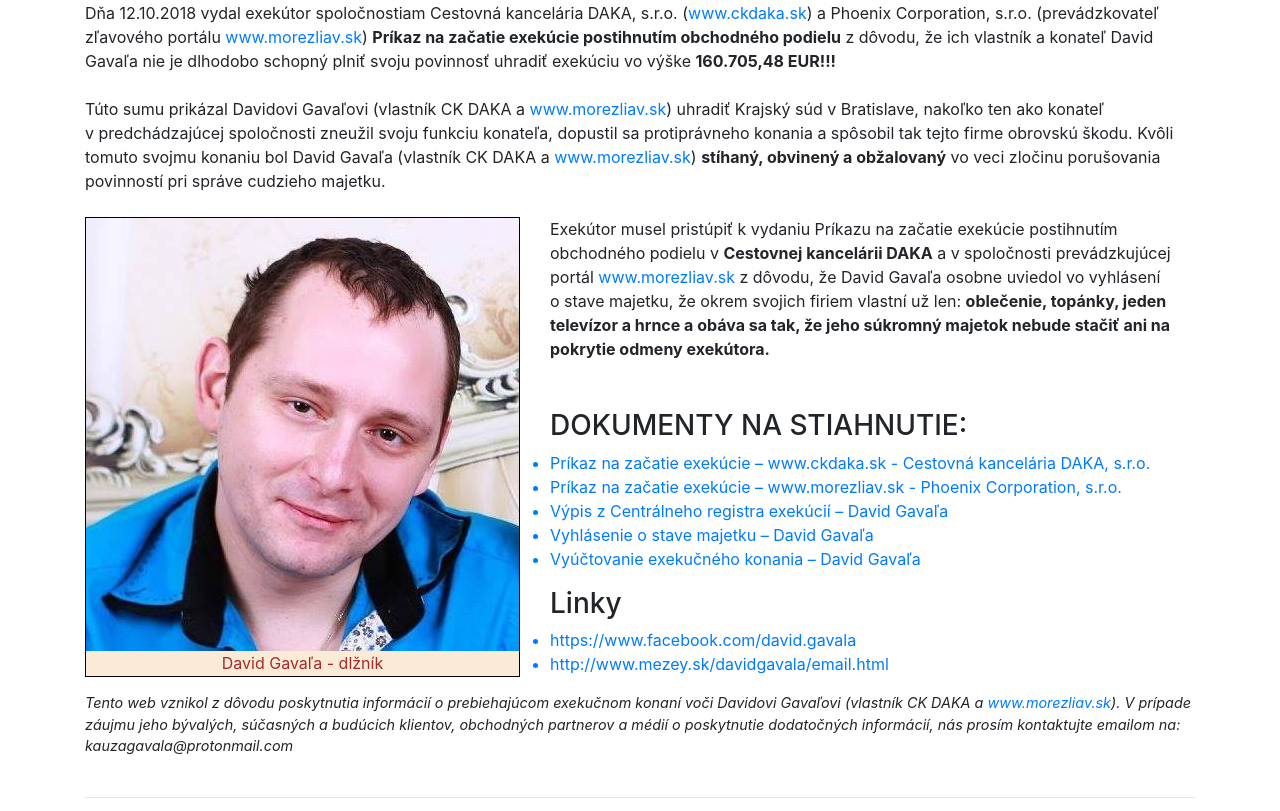
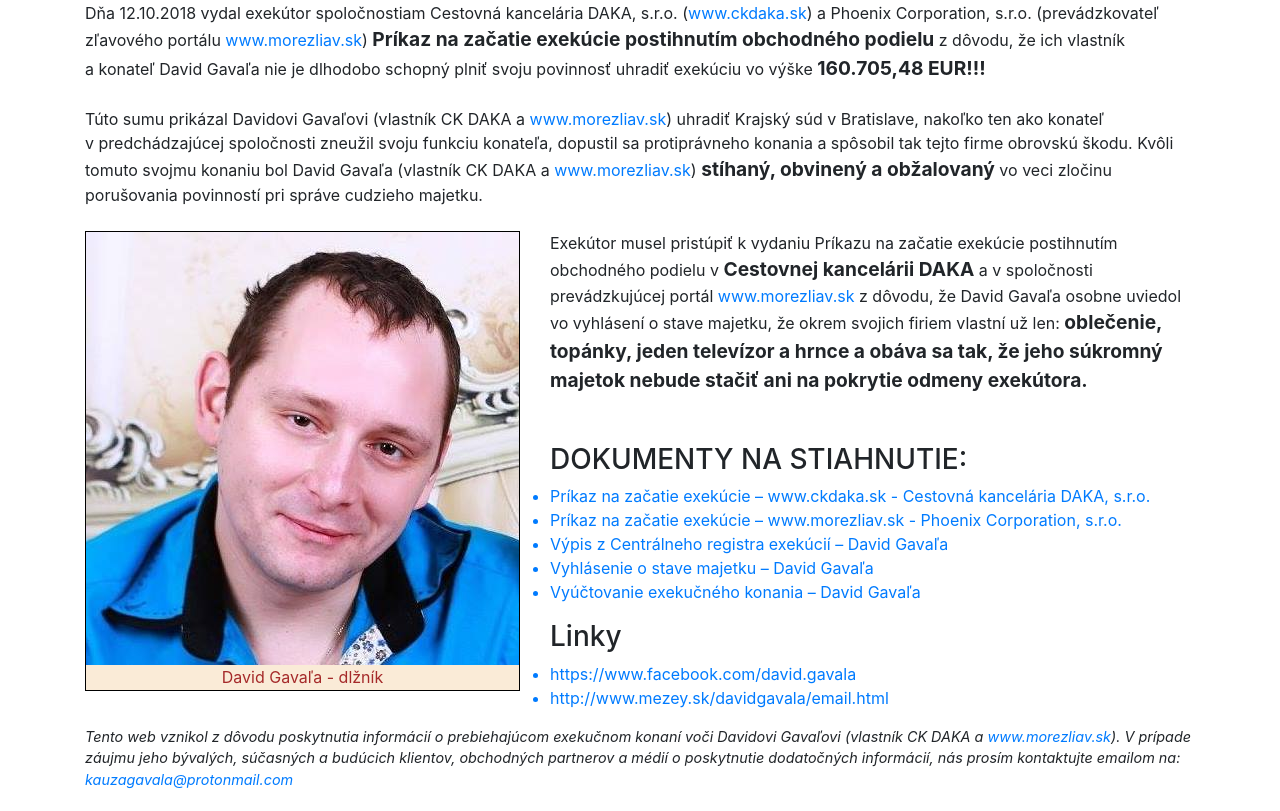
Before and after one commit to kauzagavala/kauzagavala.github.io, a plain HTML site: page index.html in a window 1280 px wide. Shown: the part 233-1044 px from the top of the page. Drawn offline with nearby package versions, Linux system fonts and the light colour scheme.

Commit message:
Update index.html

```diff
--- a/index.html
+++ b/index.html
@@ -6,6 +6,11 @@
     </head>
     <body>
 
+    <style>
+        b {
+            font-size: 1.2em;
+        }
+    </style>
 
 <div class='container'>
     <div class="row" style="text-align: center;">
@@ -62,7 +67,7 @@
     </ul>
 
 <i style="font-size: 0.9em;">
-        Tento web vznikol z dôvodu poskytnutia informácií o prebiehajúcom exekučnom konaní voči Davidovi Gavaľovi (vlastník CK DAKA a <a target="_blank" href="http://www.morezliav.sk">www.morezliav.sk</a>). V prípade záujmu jeho bývalých, súčasných a budúcich klientov, obchodných partnerov a médií o poskytnutie dodatočných informácií, nás prosím kontaktujte emailom na: kauzagavala@protonmail.com
+        Tento web vznikol z dôvodu poskytnutia informácií o prebiehajúcom exekučnom konaní voči Davidovi Gavaľovi (vlastník CK DAKA a <a target="_blank" href="http://www.morezliav.sk">www.morezliav.sk</a>). V prípade záujmu jeho bývalých, súčasných a budúcich klientov, obchodných partnerov a médií o poskytnutie dodatočných informácií, nás prosím kontaktujte emailom na: <a href="mailto:kauzagavala@protonmail.com">kauzagavala@protonmail.com</a>
 </i>
 
 <br><br>
@@ -114,9 +119,7 @@ Jún 2004 – Pred odchodom na dovolenku do Grécka sa desiatky klientov <b>CK
 
 <a target="_blank" href="https://www.topky.sk/cl/10/1490037/Najvacsi-podvod-v-historii-cestoviek-uzavreli--Majitel-pojde-za-mreze--oklamal-tisice-ludi?utm_source=topky&utm_medium=1503013&utm_campaign=interlink">https://www.topky.sk/cl/10/1490037/Najvacsi-podvod-v-historii-cestoviek-uzavreli--Majitel-pojde-za-mreze--oklamal-tisice-ludi?utm_source=topky&utm_medium=1503013&utm_campaign=interlink</a>
 <br><br>
-videá: <br>
-<a target="_blank" href="http://www.tvnoviny.sk/domace/1763677_krach-popradskej-cestovky-po-majiteloch-sa-zlahla-zem-ludia-zuria">http://www.tvnoviny.sk/domace/1763677_krach-popradskej-cestovky-po-majiteloch-sa-zlahla-zem-ludia-zuria</a>
-<br><br>
+
 
 
 <br><br><br>
@@ -129,7 +132,7 @@ videá: <br>
 <a target="_blank" href="https://www.cas.sk/clanok/355279/krach-zlavoveho-portalu-ludia-prisli-o-tisice-eur-majitelovi-sa-vyhrazaju-likvidaciou/">https://www.cas.sk/clanok/355279/krach-zlavoveho-portalu-ludia-prisli-o-tisice-eur-majitelovi-sa-vyhrazaju-likvidaciou/</a>
 <br>
 <a target="_blank" href="https://gazduj.etrend.sk/clanky-gazduj/cesko-krach-zlavovy-portal.html">https://gazduj.etrend.sk/clanky-gazduj/cesko-krach-zlavovy-portal.html</a>
-
+<br><br><br><br><br><br><br><br><br><br><br><br>
 
 </div>
 
```
